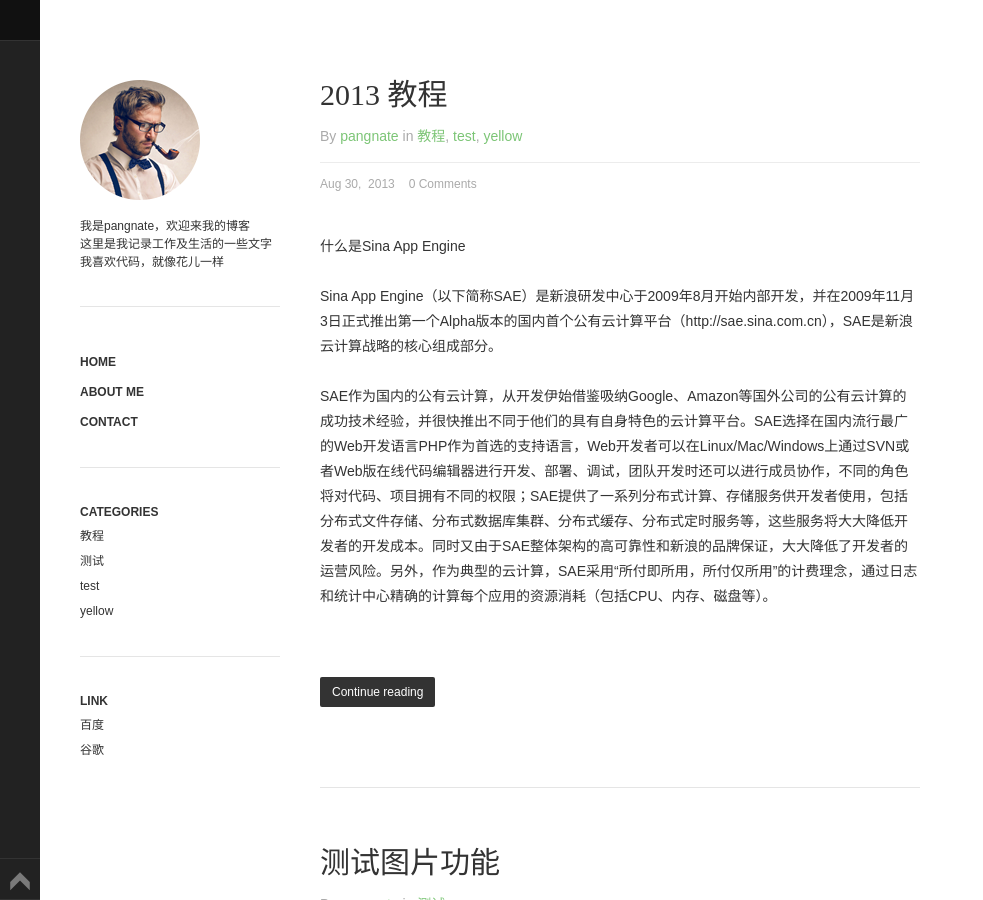
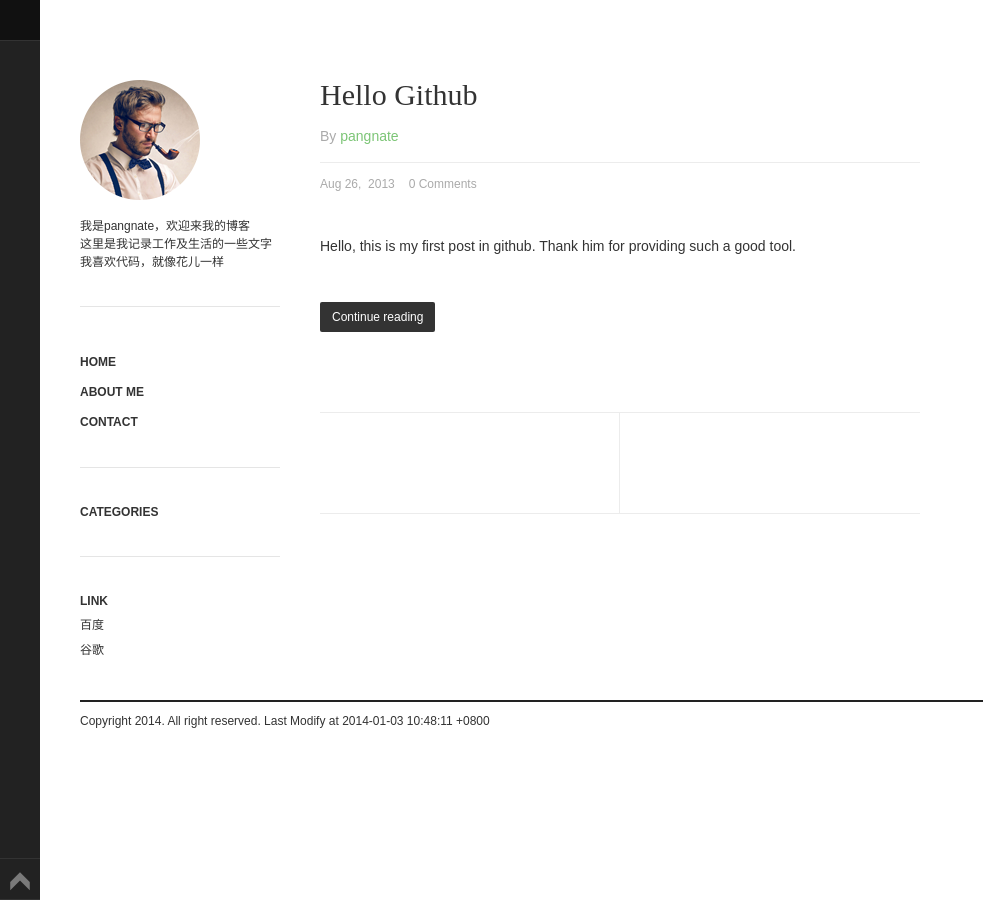
Before and after one commit to pangnate/pangnate.github.io, a Jekyll site: the page built from index.html, in a window 1280 px wide and 900 px high. Shown: the whole window, without its empty margins (0-983 px from the left). Built offline with Jekyll 4.4.1, drawn with Linux system fonts in a browser that asks for light colours; some web fonts are replaced; the list of posts is cut into pages by our own code; comment, search, counter and statistics services are not loaded; some of the changed text lies outside the part shown.

Commit message:
modify posts

```diff
--- a/_posts/2013/2013-08-26-hello-world.md
+++ b/_posts/2013/2013-08-26-hello-world.md
@@ -1,34 +1,10 @@
 ---
 layout: post
-title: 欢迎使用 MarkdownPad 2
-categories: [教程]
-tags: [jekyll, github, git, markdown]
-cover : '/uploads/images/ku-bigpic.jpg'
+title: Hello Github
+#categories: [教程]
+# cover : ''
+# excerpt: ''
+tags: [github, jekyll, markdown]
 ---
-### 欢迎使用 MarkdownPad 2
 
-**MarkdownPad** 是 Windows 平台上一个功能完善的 Markdown 编辑器。
-
-### 专为 Markdown 打造 ###
-
-提供了语法高亮和方便的快捷键功能，给您最好的 Markdown 编写体验。
-<!--more-->
-来试一下：
-
-- **粗体** (`Ctrl+B`) and *斜体* (`Ctrl+I`)
-- 引用 (`Ctrl+Q`)
-- 代码块 (`Ctrl+K`)
-- 标题 1, 2, 3 (`Ctrl+1`, `Ctrl+2`, `Ctrl+3`)
-- 列表 (`Ctrl+U` and `Ctrl+Shift+O`)
-
-	asdasd
-	asdasd
-	asdasd
-
-> 123
-> 123
-> aaaaaaaaa
-
-1. 123123123
-2. 1231111111111111
-3. 3333333333333333
+Hello, this is my first post in github. Thank him for providing such a good tool.
--- a/_posts/2013/2013-08-28-test.md
+++ /dev/null
@@ -1,21 +0,0 @@
----
-layout: post
-title: 测试图片功能
-categories: [测试]
-tags: [jekyll, github, git, markdown]
-# excerpt: '<a href="xxxx">xxxxxxxxxxxxxxxx</a>'
-cover : '/uploads/images/ku-bigpic.jpg'
----
-
-
-aaa
-asd
-
-	adad
-
-asdasdasd
-
-asdasd
-
-
-[xxxx](aaa '111111')
--- a/_posts/2013/2013-08-30-markdown.md
+++ /dev/null
@@ -1,24 +0,0 @@
----
-layout: post
-title: 2013 教程
-categories: [教程, test, yellow]
-# cover : '/uploads/images/ku-bigpic.jpg'
----
-
-
-**什么是Sina App Engine**
-
-
-Sina App Engine（以下简称SAE）是新浪研发中心于2009年8月开始内部开发，并在2009年11月3日正式推出第一个Alpha版本的国内首个公有云计算平台（http://sae.sina.com.cn），SAE是新浪云计算战略的核心组成部分。
-
-SAE作为国内的公有云计算，从开发伊始借鉴吸纳Google、Amazon等国外公司的公有云计算的成功技术经验，并很快推出不同于他们的具有自身特色的云计算平台。SAE选择在国内流行最广的Web开发语言PHP作为首选的支持语言，Web开发者可以在Linux/Mac/Windows上通过SVN或者Web版在线代码编辑器进行开发、部署、调试，团队开发时还可以进行成员协作，不同的角色将对代码、项目拥有不同的权限；SAE提供了一系列分布式计算、存储服务供开发者使用，包括分布式文件存储、分布式数据库集群、分布式缓存、分布式定时服务等，这些服务将大大降低开发者的开发成本。同时又由于SAE整体架构的高可靠性和新浪的品牌保证，大大降低了开发者的运营风险。另外，作为典型的云计算，SAE采用“所付即所用，所付仅所用”的计费理念，通过日志和统计中心精确的计算每个应用的资源消耗（包括CPU、内存、磁盘等）。
-
-<!--more-->
-
-总之，SAE就是简单高效的分布式Web服务开发、运行平台。
-
-Pellentesque eu mollis lectus. Integer tristique quis eros ut porttitor. Aliquam gravida, dolor volutpat venenatis lobortis, diam dolor varius lorem, ut rutrum metus nibh at risus. Sed ac tortor ac velit pharetra tristique eget at risus. Donec tristique purus a justo egestas ullamcorper. Curabitur sit amet ligula id nibh ullamcorper euismod vitae sed urna. Curabitur nisi dolor, porttitor non laoreet a, egestas in magna. Vestibulum lacinia condimentum massa sit amet lobortis. Etiam tincidunt, eros ac pretium tincidunt, urna velit rhoncus dui, a eleifend est eros in velit. Aliquam bibendum at nulla et euismod. Quisque ullamcorper mi tellus, ut consectetur eros auctor a. Maecenas laoreet ac diam sed auctor. Praesent auctor facilisis ante, at varius nisi condimentum ut. Duis placerat magna non tellus tincidunt tristique. Nam venenatis risus neque, a sollicitudin dolor ultrices at.
-
-Vestibulum cursus nulla vel consectetur viverra. Nullam a tellus eget metus accumsan commodo vitae non sapien. Vivamus mi risus, cursus feugiat cursus eget, fermentum sed nisl. Sed consequat blandit interdum. Integer iaculis risus eget leo consectetur, eu dignissim arcu lobortis. Morbi mi arcu, consectetur in risus nec, scelerisque elementum magna. Fusce magna risus, elementum hendrerit metus a, pharetra auctor tortor. Quisque faucibus libero vitae sollicitudin auctor.
-
-Vestibulum rhoncus egestas ante, sed tempus sem sollicitudin nec. Morbi a velit augue. Cras vel dictum sapien, vitae volutpat tellus. Morbi sed consequat felis. Duis interdum urna ultricies placerat blandit. Sed venenatis nulla non arcu gravida, non pulvinar magna convallis. Sed sit amet condimentum mauris. Quisque venenatis orci eget augue blandit, id dignissim turpis venenatis. In et interdum massa, ac commodo enim.
```
Also changed, not shown: _posts/2012/2012-12-04-tiwen.md (deleted, +0 -35 lines), _posts/2012/2012-12-28-guide.md (deleted, +0 -31 lines).
